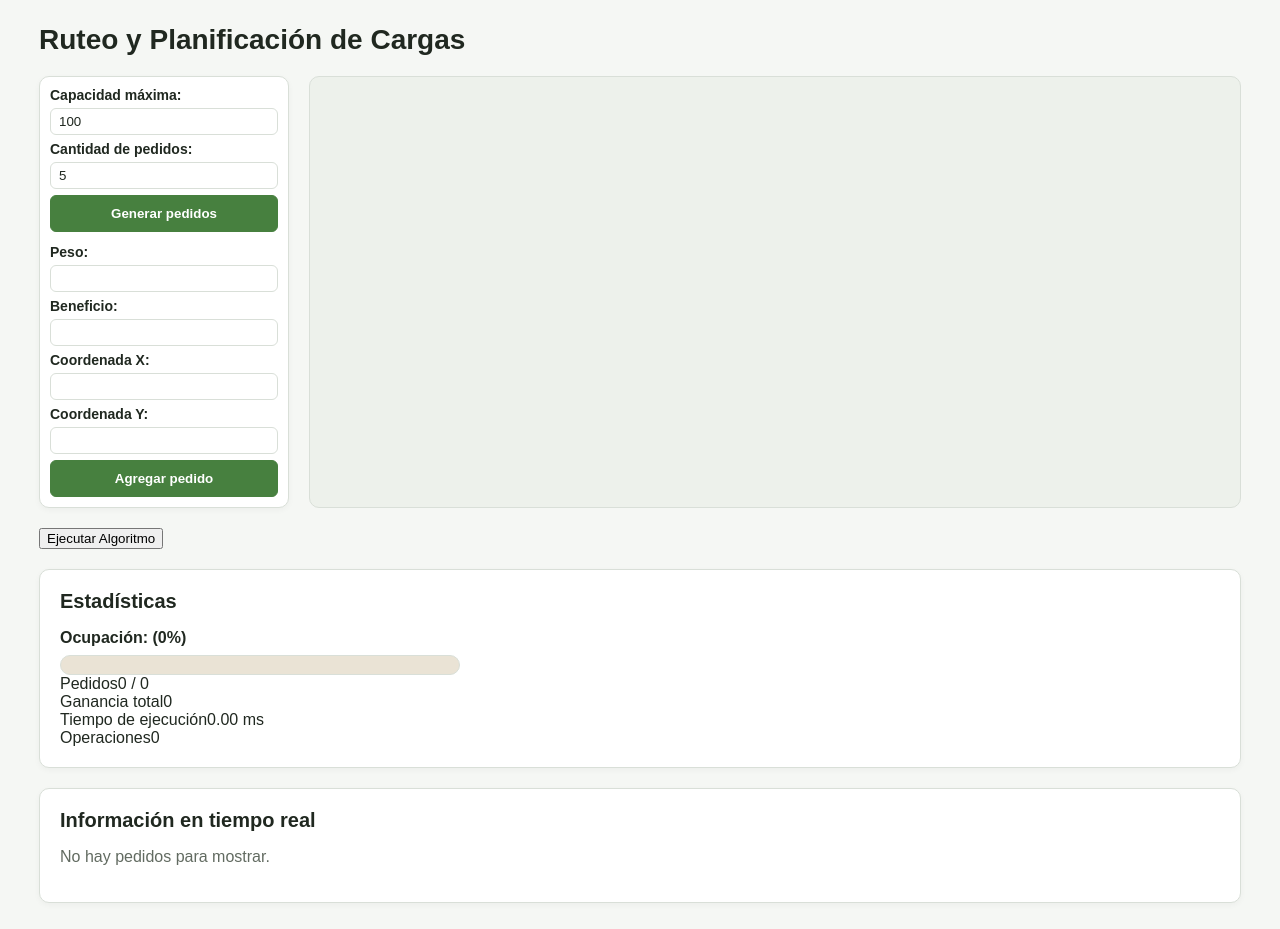
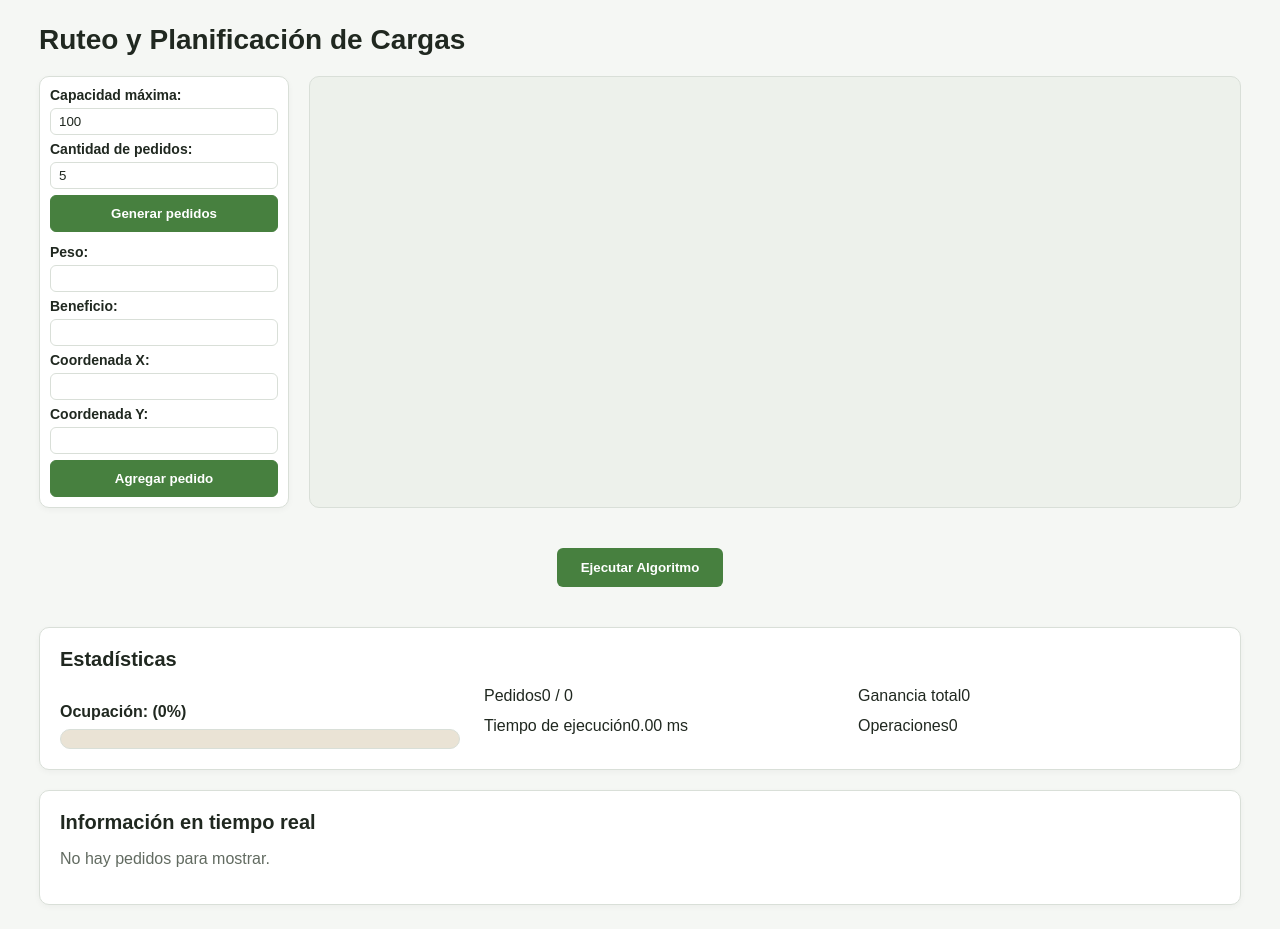
Before and after one commit to Maykel-Poveda-Paniagua/Proyecto1_Ruteo_PlanificacionDeCargas, a React (Vite) app: page / in a window 1280 px wide. Built offline with nearby package versions, Linux system fonts and the light colour scheme.

Commit message:
style: estilos alerta, StatsPanel, botón ejecutar
style: agregar estilos para alerta de capacidad, StatsPanel y botón ejecutar

```diff
--- a/src/index.css
+++ b/src/index.css
@@ -275,6 +275,68 @@ font-size: 13px;
     box-shadow: 0 2px 6px rgba(0, 0, 0, 0.04);
 }
 
+
+/*==========================================
+STATSPANEL
+========================================== */
+.stats_contenedor {
+    display: flex;
+    gap: 24px;
+    align-items: flex-start;
+    margin-top: 16px;
+}
+
+.stats_item {
+    display: flex;
+    justify-content: space-between;
+    align-items: center;
+    padding: 12px 16px;
+    background: var(--verde-claro);
+    border: 1px solid var(--borde);
+    border-radius: 8px;
+    min-width: 200px;
+}
+
+.stats_item span:first-child {
+    color: var(--texto-secundario);
+    font-size: 14px;
+}
+
+.stats_item span:last-child {
+    font-weight: 600;
+    color: var(--verde-oscuro);
+}
+
+/* Grid de 2x2 para las métricas */
+.stats_panel {
+    display: grid;
+    grid-template-columns: repeat(2, 1fr);
+    gap: 12px;
+    flex: 1;
+}
+
+/* Botón ejecutar algoritmo */
+.boton_ejecutar {
+    padding: 12px 24px;
+    background: var(--verde);
+    color: var(--blanco);
+    border: none;
+    border-radius: 6px;
+    font-weight: 600;
+    cursor: pointer;
+    transition: background 0.2s;
+}
+
+.boton_ejecutar:hover {
+    background: var(--verde-oscuro);
+}
+
+.ejecutar_algoritmo {
+    display: flex;
+    justify-content: center;
+    margin: 20px 0;
+}
+
 /*==========================================
     DISEÑO RESPONSIVE
 ========================================== */
```
